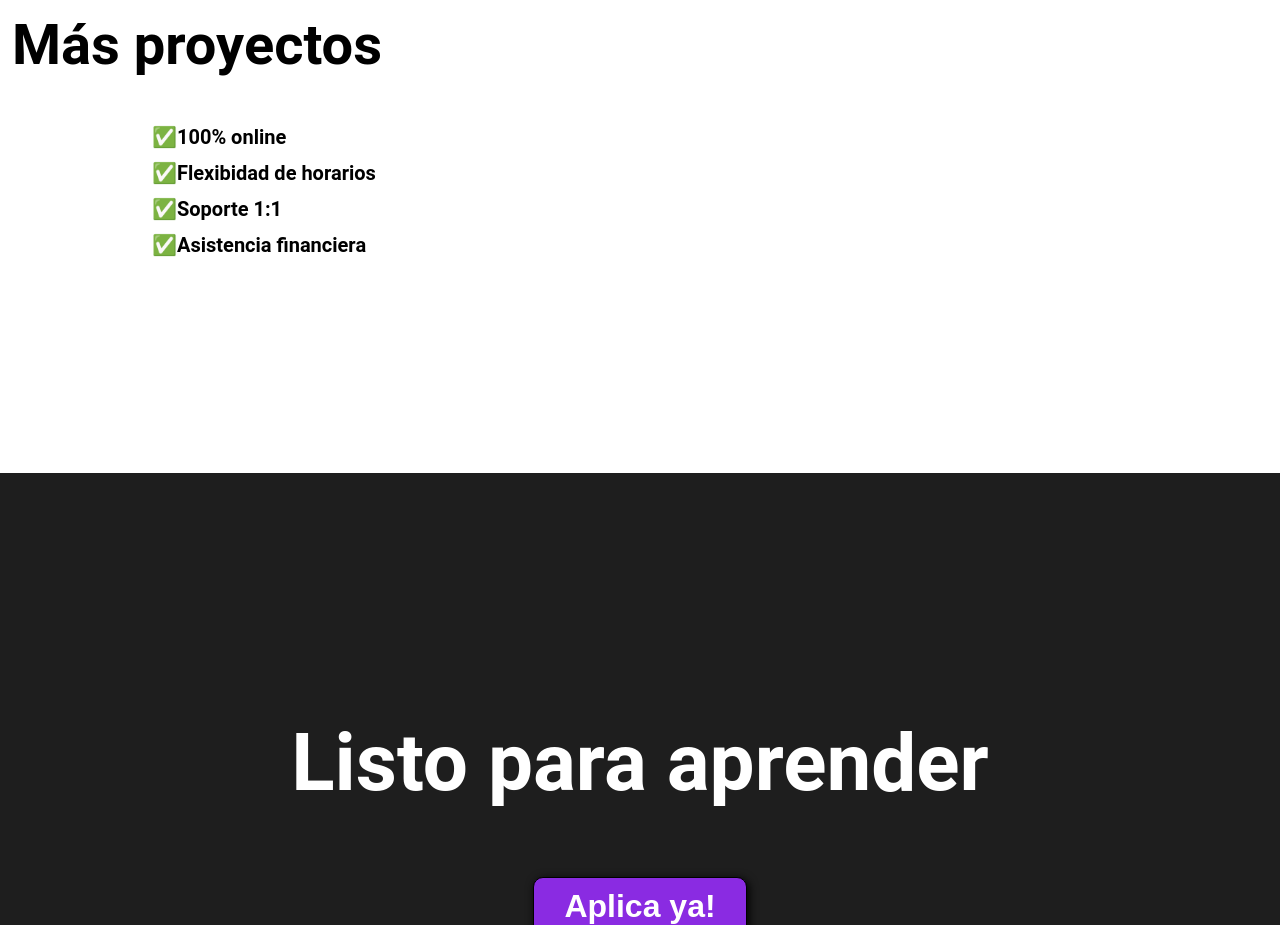
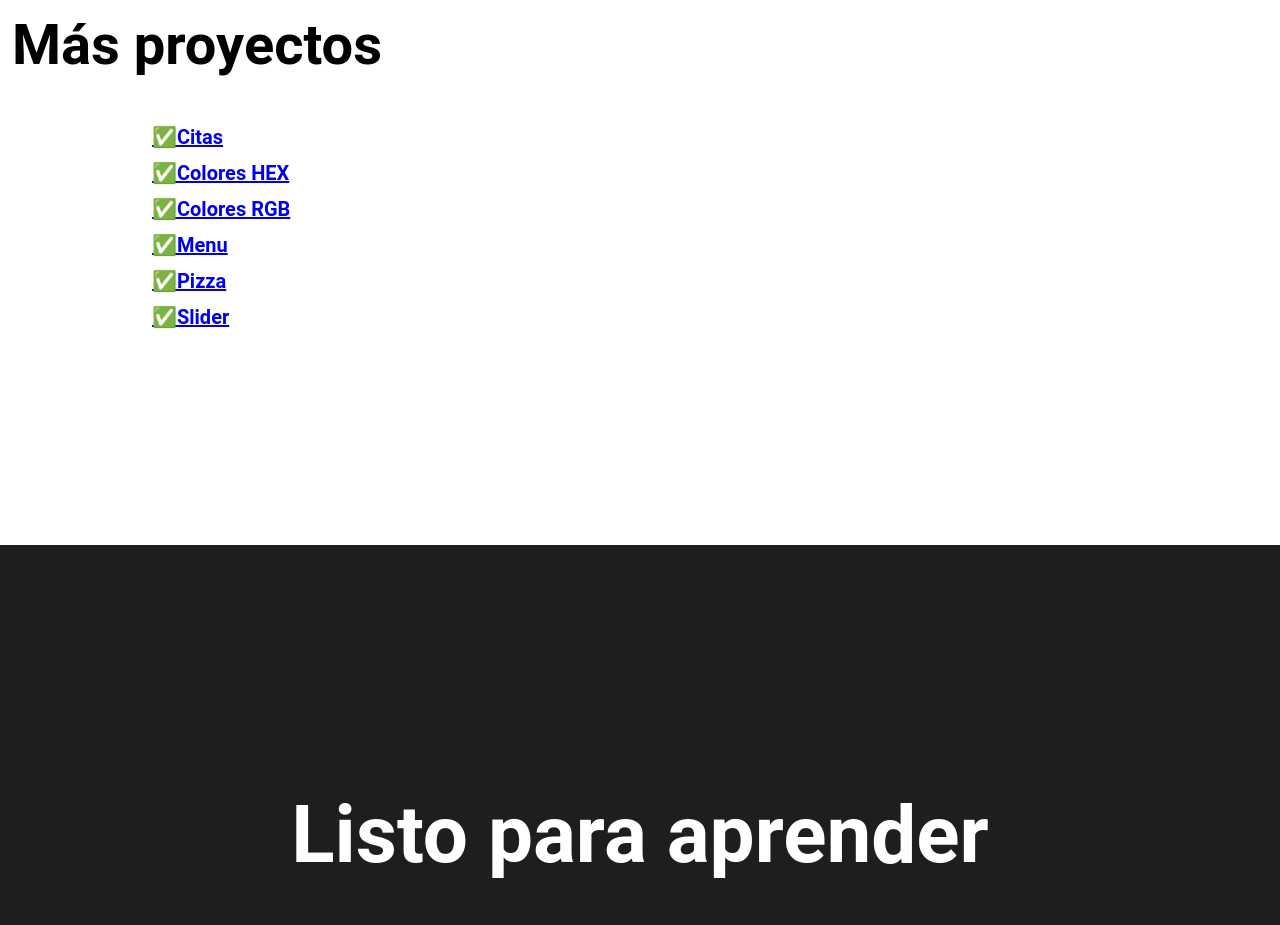
Before and after one commit to AlejandroCis12/basic-projects-with-html-and-css-and-JS, a plain HTML site: page index.html in a window 1280 px wide. Shown: the part 1920-2845 px from the top of the page. Drawn offline with Linux system fonts and the light colour scheme.

Commit message:
implementacion de links en index

```diff
--- a/index.html
+++ b/index.html
@@ -59,10 +59,13 @@
             <div class="container">
                 <h1>Más proyectos</h1>
                 <ul>
-                    <li>✅100% online</li>
-                    <li>✅Flexibidad de horarios</li>
-                    <li>✅Soporte 1:1</li>
-                    <li>✅Asistencia financiera</li>
+                    <a href="Citas/citas.html" target="_blank"><li>✅Citas</li></a>
+                    <a href="Colores hex/hex.html" target="_blank"><li>✅Colores HEX</li></a>
+                    <a href="Colores rgb/rgb.html" target="_blank"><li>✅Colores RGB</li></a>
+                    <a href="Menu/menu.html" target="_blank"><li>✅Menu</li></a>
+                    <a href="Pizza/pizza.html" target="_blank"><li>✅Pizza</li></a>
+                    <a href="slider/slider.html" target="_blank"><li>✅Slider</li></a>
+
                 </ul>
             </div>
         </section>
```
Also changed, not shown: Colores hex/hex.html (renamed from Colores hex/index.html), Colores rgb/rgb.html (renamed from Colores rgb/index.html), Menu/menu.html (renamed from Menu/index.html), Pizza/pizza.html (renamed from Pizza/index.html), slider/slider.html (renamed from slider/index.html).
